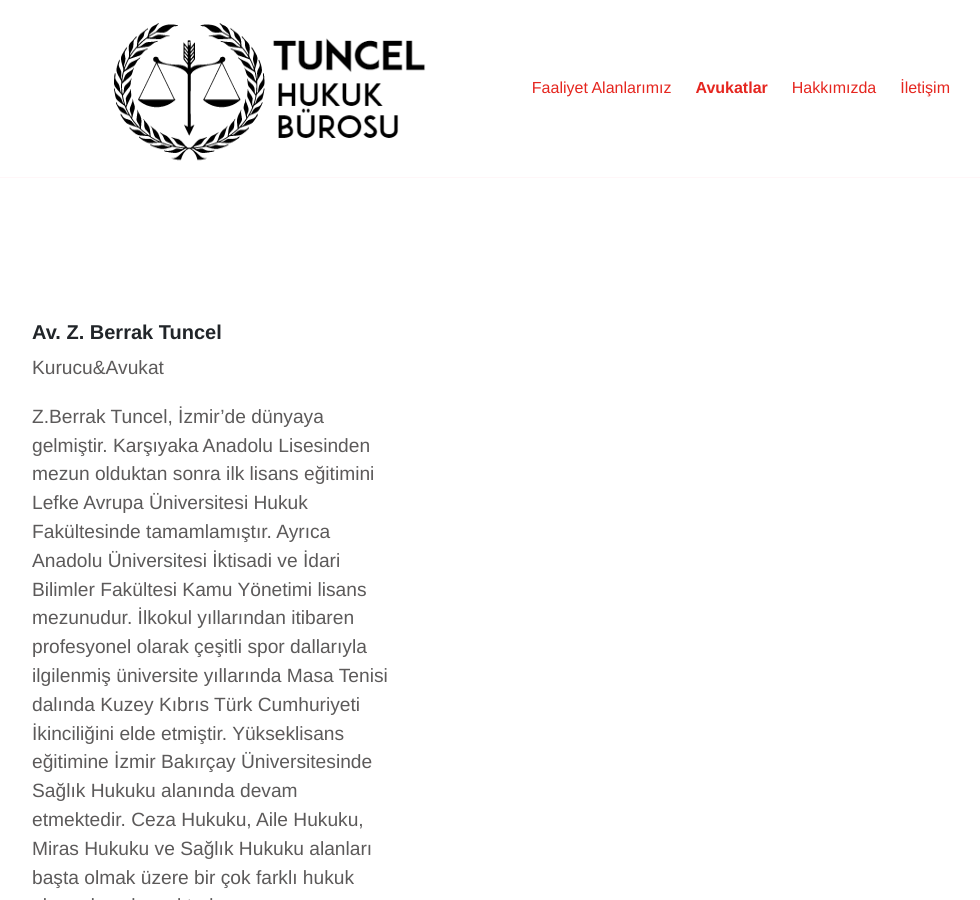
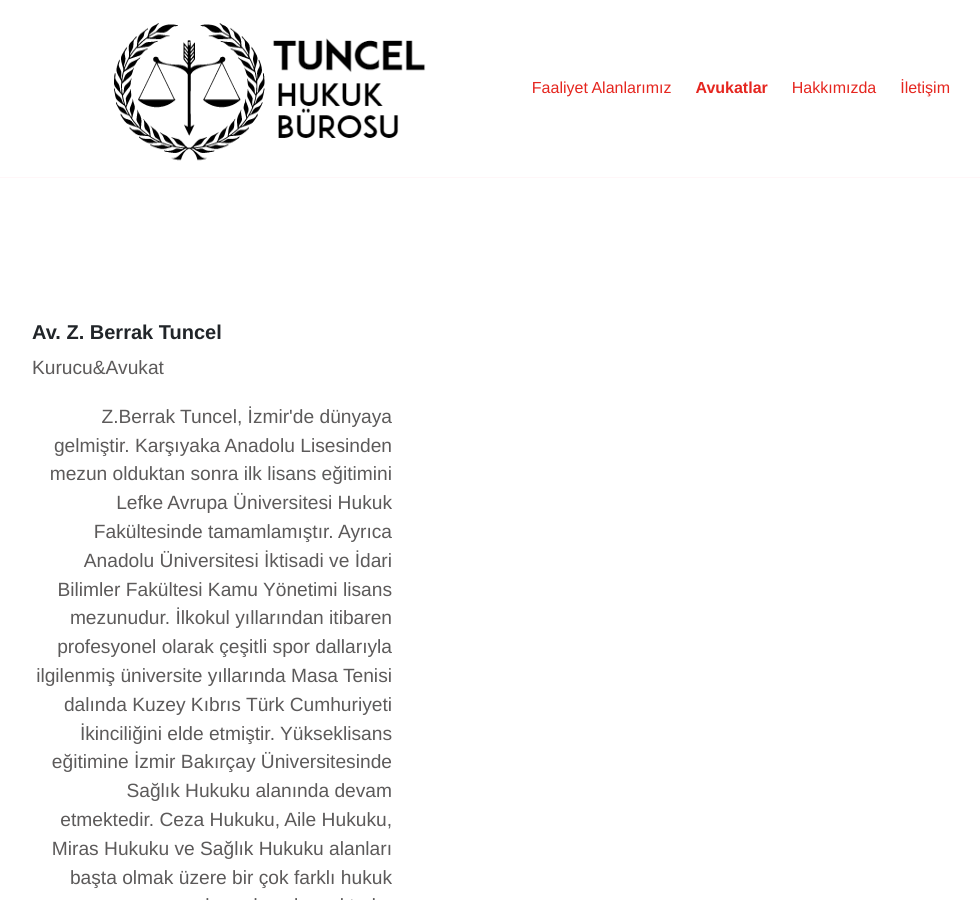
Before and after one commit to tnclhk/tnclhk.github.io, a Jekyll site: the page built from team.md, in a window 1280 px wide and 900 px high. Shown: the whole window, without its empty margins (143-1123 px from the left). Built offline with Jekyll 4.4.1, drawn with Linux system fonts in a browser that asks for light colours; some of the changed text lies outside the part shown.

```diff
--- a/team.md
+++ b/team.md
@@ -12,8 +12,9 @@ intro_image_hide_on_mobile: false
 ### Av. Z. Berrak Tuncel
 Kurucu&Avukat
 
-Z.Berrak Tuncel, İzmir'de dünyaya gelmiştir. Karşıyaka Anadolu Lisesinden mezun olduktan sonra ilk lisans eğitimini Lefke Avrupa Üniversitesi Hukuk Fakültesinde tamamlamıştır. Ayrıca Anadolu Üniversitesi İktisadi ve İdari Bilimler Fakültesi Kamu Yönetimi lisans mezunudur. İlkokul yıllarından itibaren profesyonel olarak çeşitli spor dallarıyla ilgilenmiş üniversite yıllarında Masa Tenisi dalında Kuzey Kıbrıs Türk Cumhuriyeti İkinciliğini elde etmiştir. Yükseklisans eğitimine  İzmir Bakırçay Üniversitesinde Sağlık Hukuku alanında devam etmektedir.  Ceza Hukuku, Aile Hukuku, Miras Hukuku ve Sağlık Hukuku alanları başta olmak üzere bir çok farklı hukuk alanında çalışmaktadır.
+
 
 <p align="right">
+ Z.Berrak Tuncel, İzmir'de dünyaya gelmiştir. Karşıyaka Anadolu Lisesinden mezun olduktan sonra ilk lisans eğitimini Lefke Avrupa Üniversitesi Hukuk Fakültesinde tamamlamıştır. Ayrıca Anadolu Üniversitesi İktisadi ve İdari Bilimler Fakültesi Kamu Yönetimi lisans mezunudur. İlkokul yıllarından itibaren profesyonel olarak çeşitli spor dallarıyla ilgilenmiş üniversite yıllarında Masa Tenisi dalında Kuzey Kıbrıs Türk Cumhuriyeti İkinciliğini elde etmiştir. Yükseklisans eğitimine  İzmir Bakırçay Üniversitesinde Sağlık Hukuku alanında devam etmektedir.  Ceza Hukuku, Aile Hukuku, Miras Hukuku ve Sağlık Hukuku alanları başta olmak üzere bir çok farklı hukuk alanında çalışmaktadır.
  <img width="460" height="460" src="https://user-images.githubusercontent.com/97395377/148776044-b755ef25-b1db-4ca9-bc2a-6cdd1fd1a8af.jpeg">
 </p>
```
